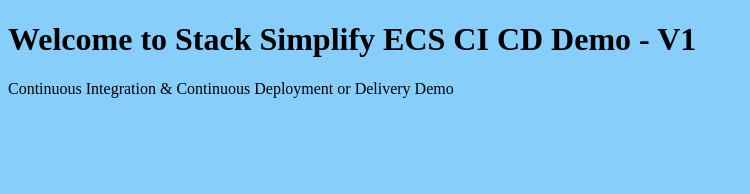
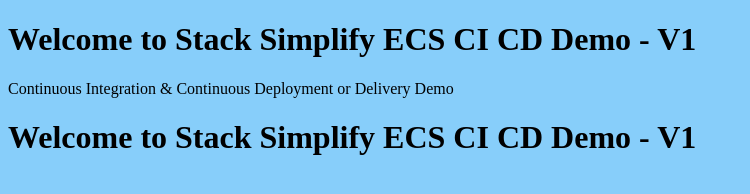
Before and after one commit to mdabuhasnat/ecr-deployment, a plain HTML site: page index.html in a window 1280 px wide. Shown: the whole page, without its empty margins (0-750 px from the left). Drawn offline with Linux system fonts and the light colour scheme.

Commit message:
Second commit

```diff
--- a/index.html
+++ b/index.html
@@ -4,6 +4,6 @@
 
 <h1>Welcome to Stack Simplify ECS CI CD Demo - V1</h1>
 <p>Continuous Integration & Continuous Deployment or Delivery Demo</p>
-
+<h1>Welcome to Stack Simplify ECS CI CD Demo - V1</h1>
 </body>
 </html>
```
Also changed, not shown: 1 other file.
